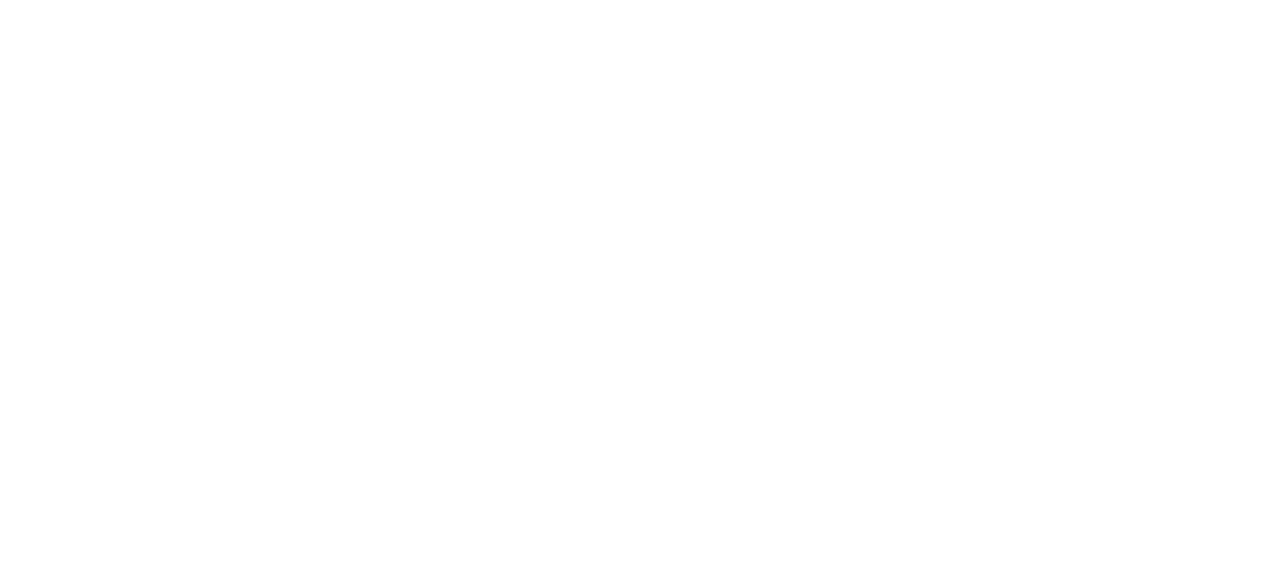
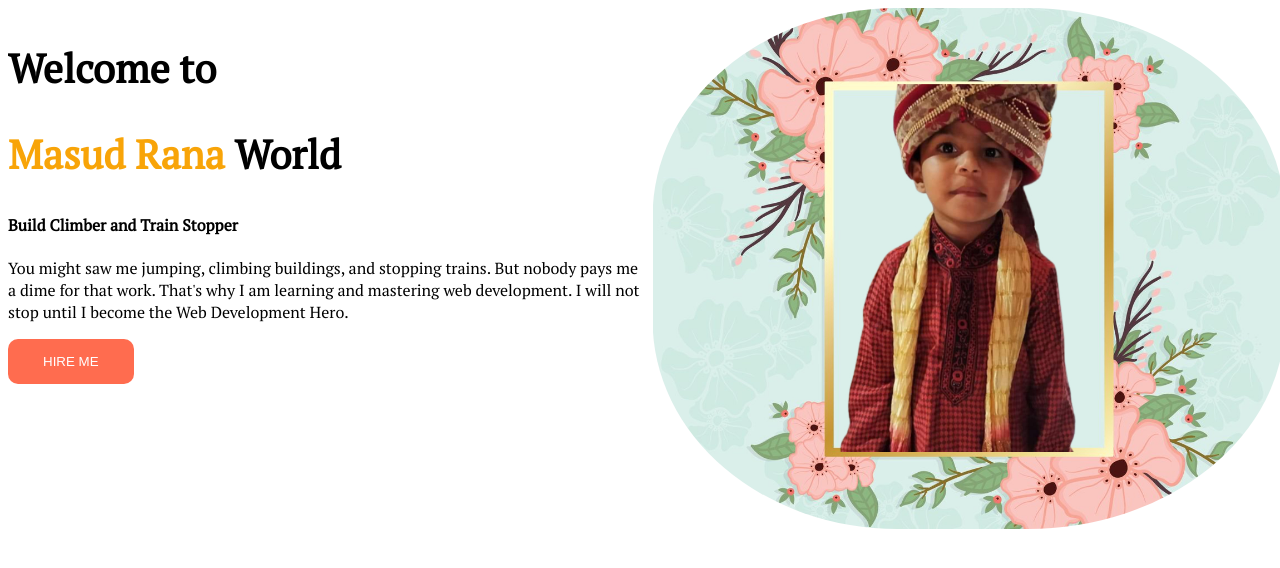
Before and after one commit to masudcse96/Simple-Portfolio, a plain HTML site: page index.html in a window 1280 px wide. Drawn offline with Linux system fonts and the light colour scheme.

Commit message:
first part

```diff
--- a/css/style.css
+++ b/css/style.css
@@ -0,0 +1,31 @@
+body {
+  font-family: "PT Serif", serif;
+}
+section {
+  display: flex;
+}
+.half-width {
+  width: 50%;
+}
+.half-width img {
+  width: 100%;
+  padding-left: 2%;
+  border-radius: 40%;
+}
+h1 {
+  font-size: 40px;
+}
+.orange-color {
+  color: rgb(248, 164, 8);
+}
+.link-btn {
+  background-color: #ff6c4f;
+  padding: 15px 35px;
+  border: none;
+  border-radius: 10px;
+}
+.link-btn a {
+  text-decoration: none;
+  color: white;
+  text-transform: uppercase;
+}
--- a/index.html
+++ b/index.html
@@ -5,9 +5,23 @@
     <meta http-equiv="X-UA-Compatible" content="IE=edge">
     <meta name="viewport" content="width=device-width, initial-scale=1.0">
     <title>Simple Portfolio</title>
+    <link rel="preconnect" href="https://fonts.googleapis.com">
+    <link rel="preconnect" href="https://fonts.gstatic.com" crossorigin>
+    <link href="https://fonts.googleapis.com/css2?family=PT+Serif&display=swap" rel="stylesheet">
     <link rel="stylesheet" href="./css/style.css">
 </head>
 <body>
-
+   <section>
+    <div class="half-width">
+        <h1>Welcome to</h1>
+        <h1><span class="orange-color">Masud Rana</span> World</h1>
+        <h4>Build Climber and Train Stopper</h4>
+        <p>You might saw me jumping, climbing buildings, and stopping trains. But  nobody pays me a dime for that work. That's why I am learning and mastering web development. I will not stop until I become the Web          Development Hero.</p>
+        <button class="link-btn"><a href="#" target="_blank">hire me</a> </button>
+    </div>
+    <div class="half-width">
+        <img src="img/Sadid.jpg"  alt="">
+    </div>
+   </section>
 </body>
 </html>
```
Also changed, not shown: img/274099611_634733574467907_7894576334338877949_n-removebg-preview.png (added), img/Sadid.jpg (added), img/dream-bg.png (added), img/exp-bg.png (added), img/jhankar.png (added), img/jhankar2.png (added), img/my-bg.png (added), img/my-bg2.png (added), img/top-banner.png (added), 7 other files.
